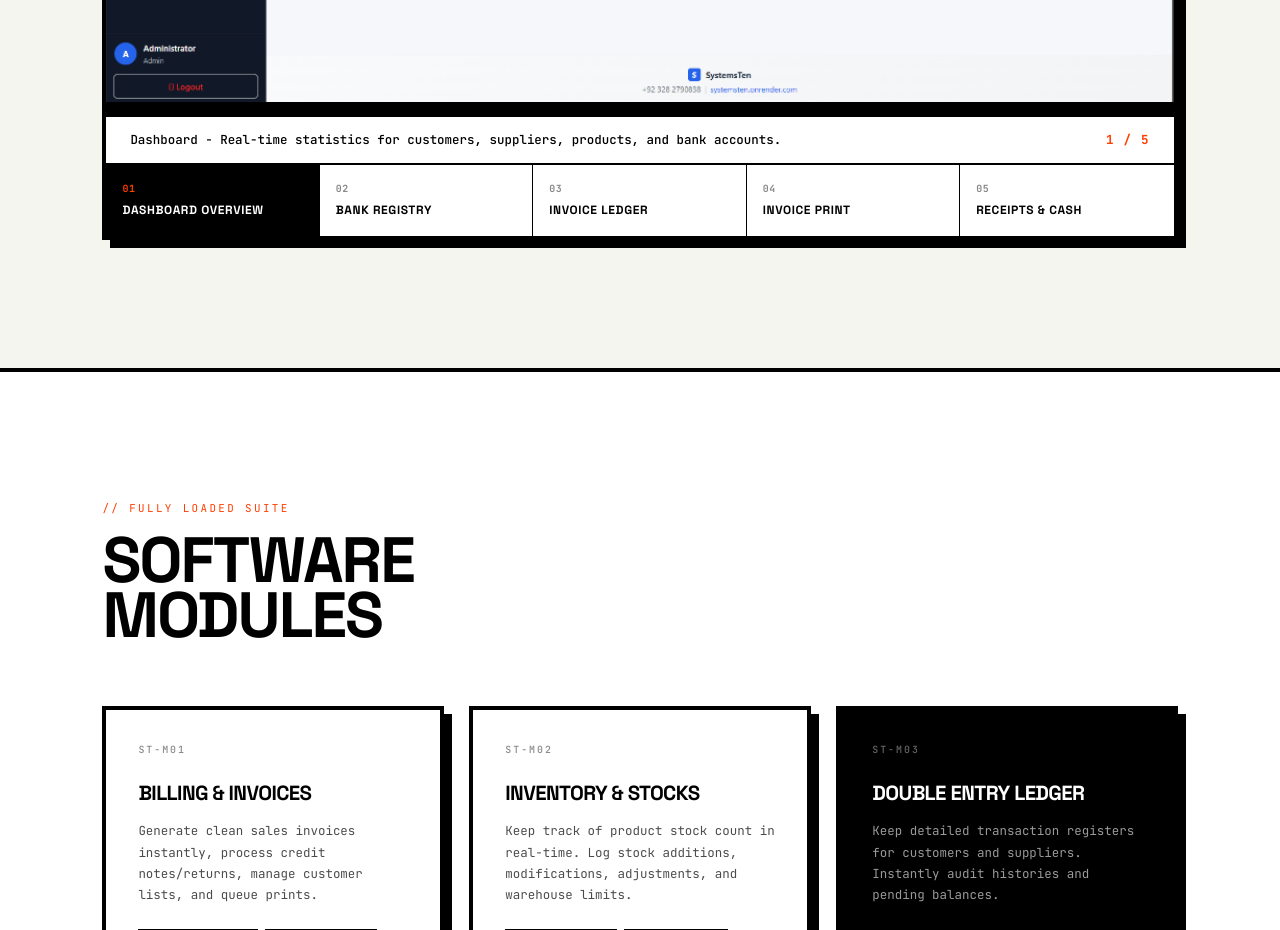
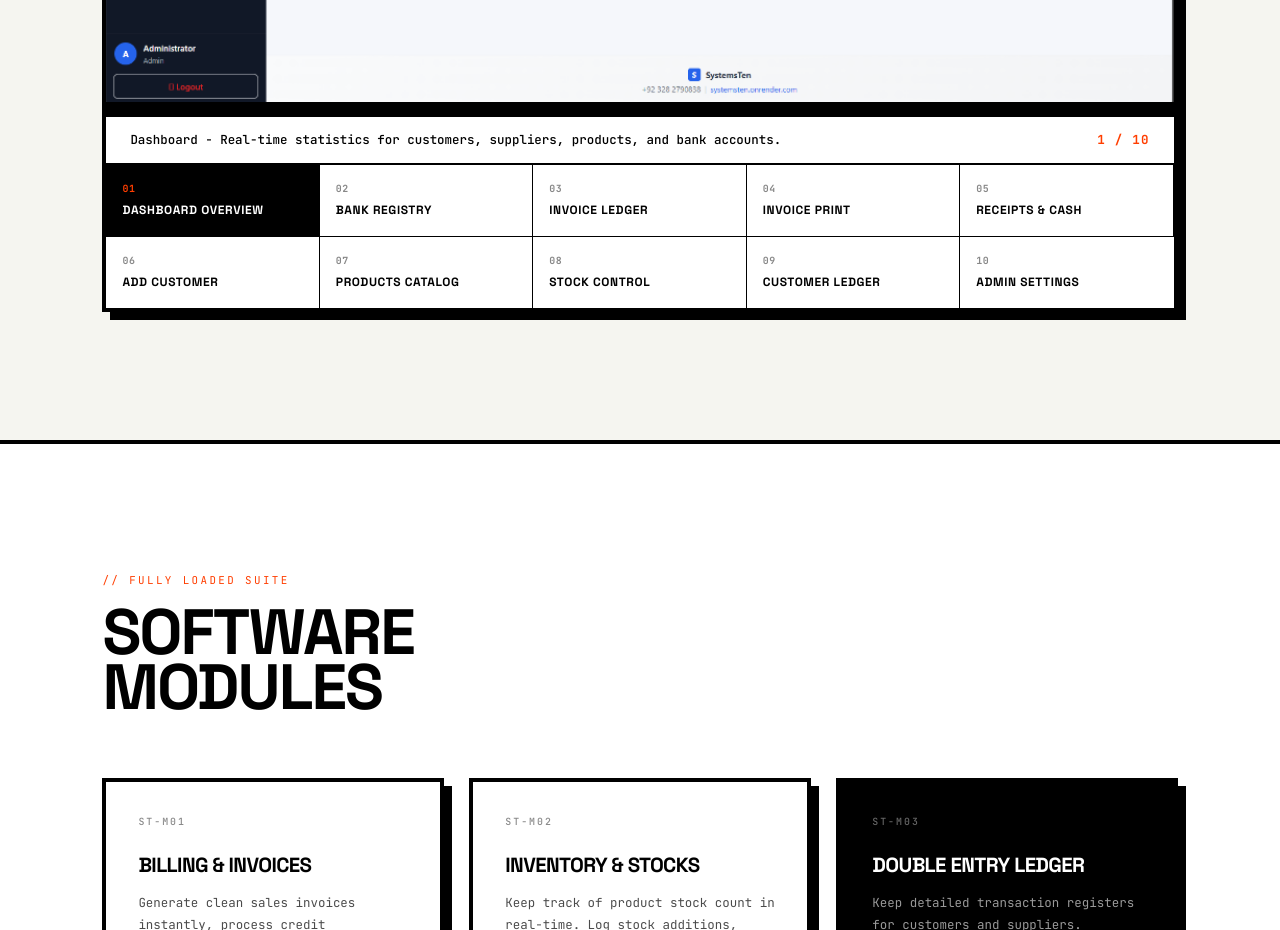
Before and after one commit to AnasSajjadHaider/SystemsTen, a plain HTML site: page erp-solutions.html in a window 1280 px wide. Shown: the part 1620-2550 px from the top of the page. Drawn offline with Linux system fonts and the light colour scheme.

Commit message:
Add 5 additional screenshots to ERP Solutions gallery (making 10 total)

```diff
--- a/erp-solutions.html
+++ b/erp-solutions.html
@@ -83,13 +83,28 @@
                 <div class="gallery__slide" data-slide="4">
                     <img src="img/erp-receipts.png" alt="Receipts registry and payment tracking log" class="gallery__img">
                 </div>
+                <div class="gallery__slide" data-slide="5">
+                    <img src="img/erp-add-customer.png" alt="Add customer database modal" class="gallery__img">
+                </div>
+                <div class="gallery__slide" data-slide="6">
+                    <img src="img/erp-products.png" alt="Product list catalog registry" class="gallery__img">
+                </div>
+                <div class="gallery__slide" data-slide="7">
+                    <img src="img/erp-stocks.png" alt="Stock levels adjustment register" class="gallery__img">
+                </div>
+                <div class="gallery__slide" data-slide="8">
+                    <img src="img/erp-ledger.png" alt="Customer accounting ledger" class="gallery__img">
+                </div>
+                <div class="gallery__slide" data-slide="9">
+                    <img src="img/erp-settings.png" alt="Admin settings and user permission manager" class="gallery__img">
+                </div>
 
                 <button class="gallery__nav-btn gallery__nav-btn--next" id="galleryNext" aria-label="Next Image">→</button>
             </div>
 
             <div class="gallery__caption-bar">
                 <span class="gallery__caption-text" id="galleryCaption">Dashboard - Real-time statistics for customers, suppliers, products, and bank accounts.</span>
-                <span class="gallery__counter" id="galleryCounter">1 / 5</span>
+                <span class="gallery__counter" id="galleryCounter">1 / 10</span>
             </div>
 
             <div class="gallery__thumbs">
@@ -112,6 +127,26 @@
                 <div class="gallery__thumb" data-slide="4">
                     <span class="gallery__thumb-num">05</span>
                     Receipts & Cash
+                </div>
+                <div class="gallery__thumb" data-slide="5">
+                    <span class="gallery__thumb-num">06</span>
+                    Add Customer
+                </div>
+                <div class="gallery__thumb" data-slide="6">
+                    <span class="gallery__thumb-num">07</span>
+                    Products Catalog
+                </div>
+                <div class="gallery__thumb" data-slide="7">
+                    <span class="gallery__thumb-num">08</span>
+                    Stock Control
+                </div>
+                <div class="gallery__thumb" data-slide="8">
+                    <span class="gallery__thumb-num">09</span>
+                    Customer Ledger
+                </div>
+                <div class="gallery__thumb" data-slide="9">
+                    <span class="gallery__thumb-num">10</span>
+                    Admin Settings
                 </div>
             </div>
         </div>
@@ -328,7 +363,12 @@
         "Banks & Cash - Opening balance, receipts, payments, and live cash on hand balances.",
         "Invoicing Engine - Complete invoice listings with view, edit, print, return, and cancel capabilities.",
         "Sales Invoice Design - Professional, clean print layout ready for billing and accounting audits.",
-        "Customer Receipts - Track customer payments, receipts, invoices, and bank transaction ledgers."
+        "Customer Receipts - Track customer payments, receipts, invoices, and bank transaction ledgers.",
+        "Add Customer - Form registry modal to add new customer accounts and opening balances.",
+        "Products Catalog - Live product directory displaying SKU, category, price, and stock levels.",
+        "Stock Control - Monitor live inventory levels and adjust product items catalog.",
+        "Customer Ledger - Interactive customer ledger tracking debits, credits, and closing balances.",
+        "Admin Settings - Global system settings, user cashier role management, and image upload configurations."
     ];
 
     function showSlide(index) {
```
